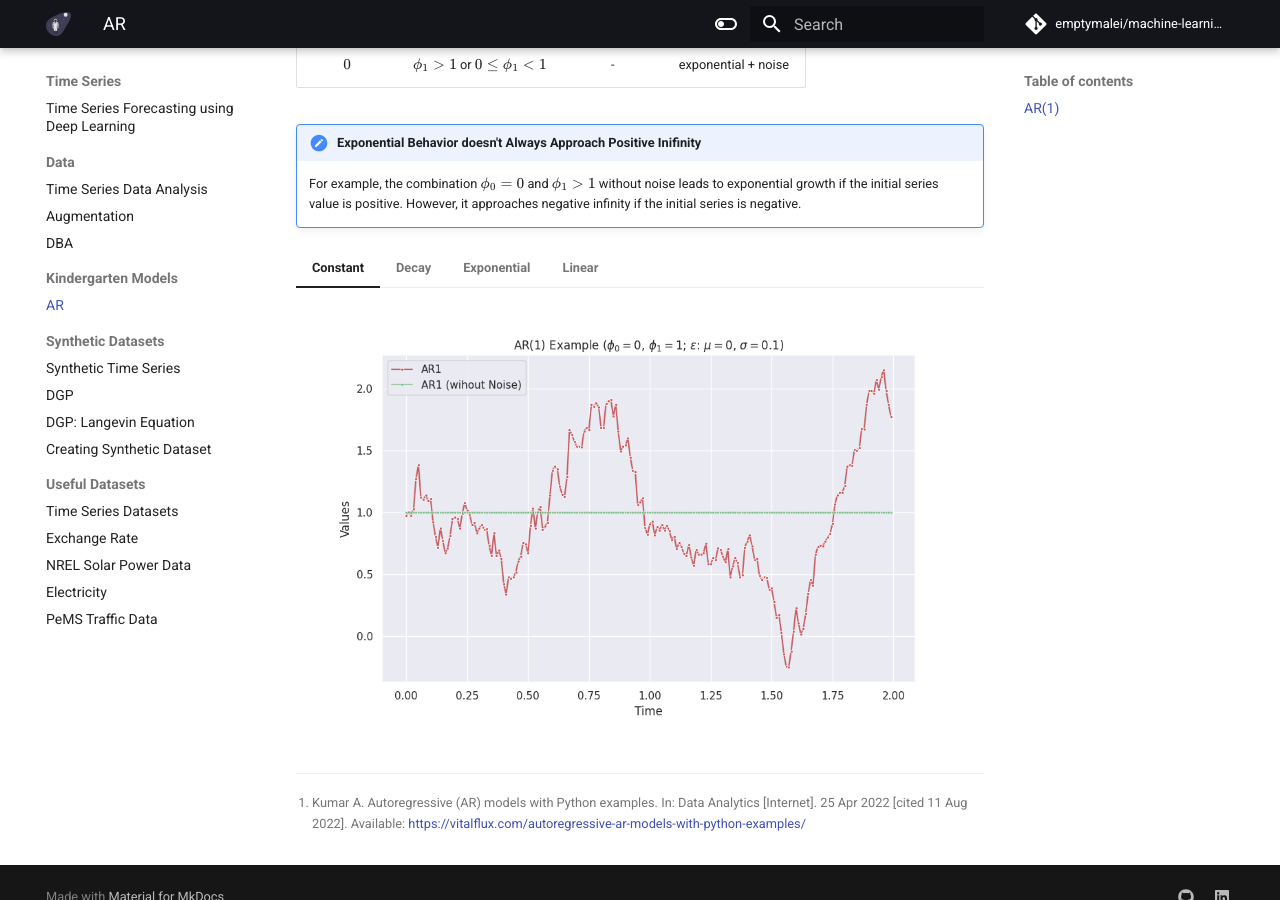
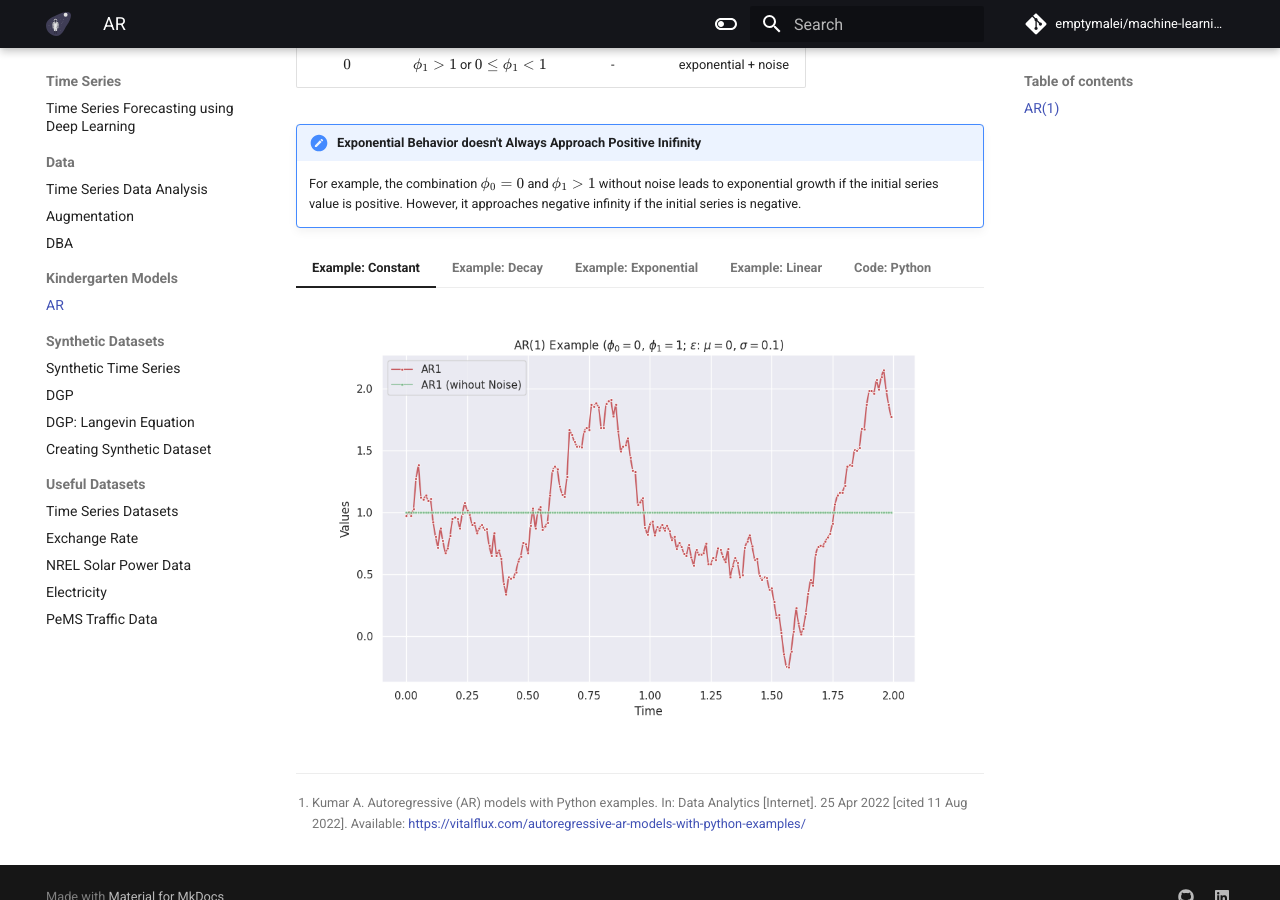
Before and after one commit to emptymalei/deep-learning, an MkDocs documentation site: the page built from dl/time-series/timeseries-basics.ar.md, in a window 1280 px wide and 900 px high, scrolled down 728 px. Built offline with MkDocs 1.6.1 and Material for MkDocs 9.7.7, drawn with Linux system fonts in a browser that asks for light colours; comment, search, counter and statistics services are not loaded; part of the change alters nothing that is shown.

Commit message:
added code for AR

````diff
--- a/dl/time-series/timeseries-basics.ar.md
+++ b/dl/time-series/timeseries-basics.ar.md
@@ -32,21 +32,178 @@ By staring at this equation, we can build up our intuitions.
 
 
 
-=== "Constant"
+=== "Example: Constant"
 
     ![](assets/timeseries-basics.ar/ar1-phi0-0-phi1-1-std-0.1.png)
 
-=== "Decay"
+=== "Example: Decay"
 
     ![Decay](assets/timeseries-basics.ar/ar1-phi0-0-phi1-0.9-std-0.1.png)
 
-=== "Exponential"
+=== "Example: Exponential"
 
     ![](assets/timeseries-basics.ar/ar1-phi0-0-phi1-1.1-std-0.1.png)
 
-=== "Linear"
+=== "Example: Linear"
 
     ![](assets/timeseries-basics.ar/ar1-phi0-0.1-phi1-1-std-0.1.png)
 
+=== "Code: Python"
+
+    ```python
+    import copy
+    from dataclasses import dataclass
+    from typing import Dict, Iterator
+
+    import matplotlib.pyplot as plt
+    import numpy as np
+    import pandas as pd
+
+    import seaborn as sns; sns.set()
+
+
+    class GaussianEpsilon:
+        """Gaussian noise
+
+        :param mu: mean value of the noise
+        :param std: standard deviation of the noise
+        """
+
+        def __init__(self, mu, std, seed=None):
+            self.mu = mu
+            self.std = std
+            self.rng = np.random.default_rng(seed=seed)
+
+        def __next__(self):
+            return self.rng.normal(self.mu, self.std)
+
+
+    class ZeroEpsilon:
+        """Constant noise
+
+        :param epsilon: the constant value to be returned
+        """
+
+        def __init__(self, epsilon=0):
+            self.epsilon = epsilon
+
+        def __next__(self):
+            return self.epsilon
+
+
+    @dataclass(frozen=True)
+    class ARModelParams:
+        """Parameters of our AR model,
+
+        $$s(t+1) = \phi_0 + \phi_1 s(t) + \epsilon.$$
+
+        :param delta_t: step size of time in each iteration
+        :param phi0: pho_0 in the AR model
+        :param phi1: pho_1 in the AR model
+        :param epsilon: noise iterator, e.g., Gaussian noise
+        :param initial_state: a dictionary of the initial state, e.g., `{"s": 1}`
+        """
+
+        delta_t: float
+        phi0: float
+        phi1: float
+        epsilon: Iterator
+        initial_state: Dict[str, float]
+
+
+    class AR1Stepper:
+        """Stepper that calculates the next step in time in an AR model
+
+        :param model_params: parameters for the AR model
+        """
+
+        def __init__(self, model_params):
+            self.model_params = model_params
+            self.current_state = copy.deepcopy(self.model_params.initial_state)
+
+        def __iter__(self):
+            return self
+
+        def __next__(self):
+            phi0 = self.model_params.phi0
+            phi1 = self.model_params.phi1
+            epsilon = next(self.model_params.epsilon)
+
+            next_s = (
+                self.model_params.phi0
+                + self.model_params.phi1 * self.current_state["s"]
+                + epsilon
+            )
+            self.current_state = {"s": next_s}
+
+            return copy.deepcopy(self.current_state)
+
+
+    def visualize_vr1(delta_t, phi0, phi1, length=200, savefig=False):
+        mu = 0
+        std = 0.1
+        geps = GaussianEpsilon(mu=mu, std=std)
+        zeps = ZeroEpsilon()
+
+        initial_state = {"s": -1}
+
+        ar1_params = ARModelParams(
+            delta_t=delta_t, phi0=phi0, phi1=phi1, epsilon=geps, initial_state=initial_state
+        )
+        ar1_params_zero_noise = ARModelParams(
+            delta_t=delta_t, phi0=phi0, phi1=phi1, epsilon=zeps, initial_state=initial_state
+        )
+
+        ar1_stepper = AR1Stepper(model_params=ar1_params)
+        ar1_stepper_no_noise = AR1Stepper(model_params=ar1_params_zero_noise)
+
+        history = []
+        history_zero_noise = []
+        for l in range(length):
+            history.append(next(ar1_stepper))
+            history_zero_noise.append(next(ar1_stepper_no_noise))
+
+        df = pd.DataFrame(history)
+        df_zero_noise = pd.DataFrame(history_zero_noise)
+
+        fig, ax = plt.subplots(figsize=(10, 6.18))
+        sns.lineplot(
+            x=np.linspace(0, length - 1, length) * delta_t,
+            y=df.s,
+            ax=ax,
+            marker=".",
+            label="AR1",
+            color="r",
+            alpha=0.9,
+        )
+        sns.lineplot(
+            x=np.linspace(0, length - 1, length) * delta_t,
+            y=df_zero_noise.s,
+            ax=ax,
+            marker=".",
+            label="AR1 (wihout Noise)",
+            color="g",
+            alpha=0.5,
+        )
+
+        ax.set_title(
+            f"AR(1) Example ($\phi_0={phi0}$, $\phi_1={phi1}$; $\epsilon$: $\mu={mu}$, $\sigma={std}$; $s(0)={initial_state['s']}$)"
+        )
+        ax.set_xlabel("Time")
+        ax.set_ylabel("Values")
+
+        if savefig:
+            plt.savefig(
+                f"/work/timeseries-dgp-ar-var/exports/ar1-phi0-{phi0}-phi1-{phi1}-std-{std}-init-{initial_state['s']}.png"
+            )
+    ```
+
+    Call the function `visualize_vr1` to make some plots.
+
+    ```python
+    visualize_vr1(delta_t = 0.01, phi0 = 0, phi1 = 1.1, length = 200, savefig=True)
+    ```
+
+
 
 [^Kumar2022]: Kumar A. Autoregressive (AR) models with Python examples. In: Data Analytics [Internet]. 25 Apr 2022 [cited 11 Aug 2022]. Available: https://vitalflux.com/autoregressive-ar-models-with-python-examples/
````
